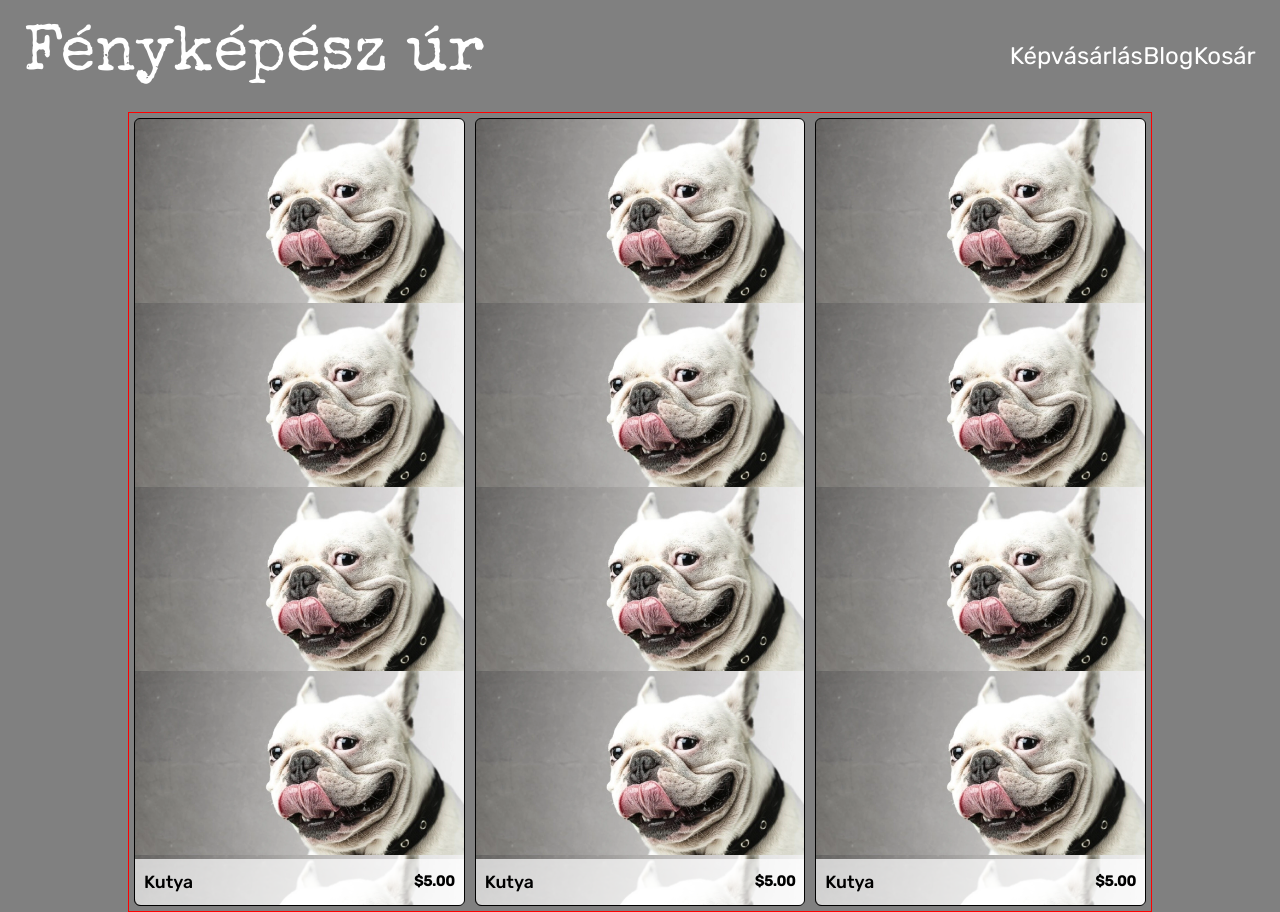
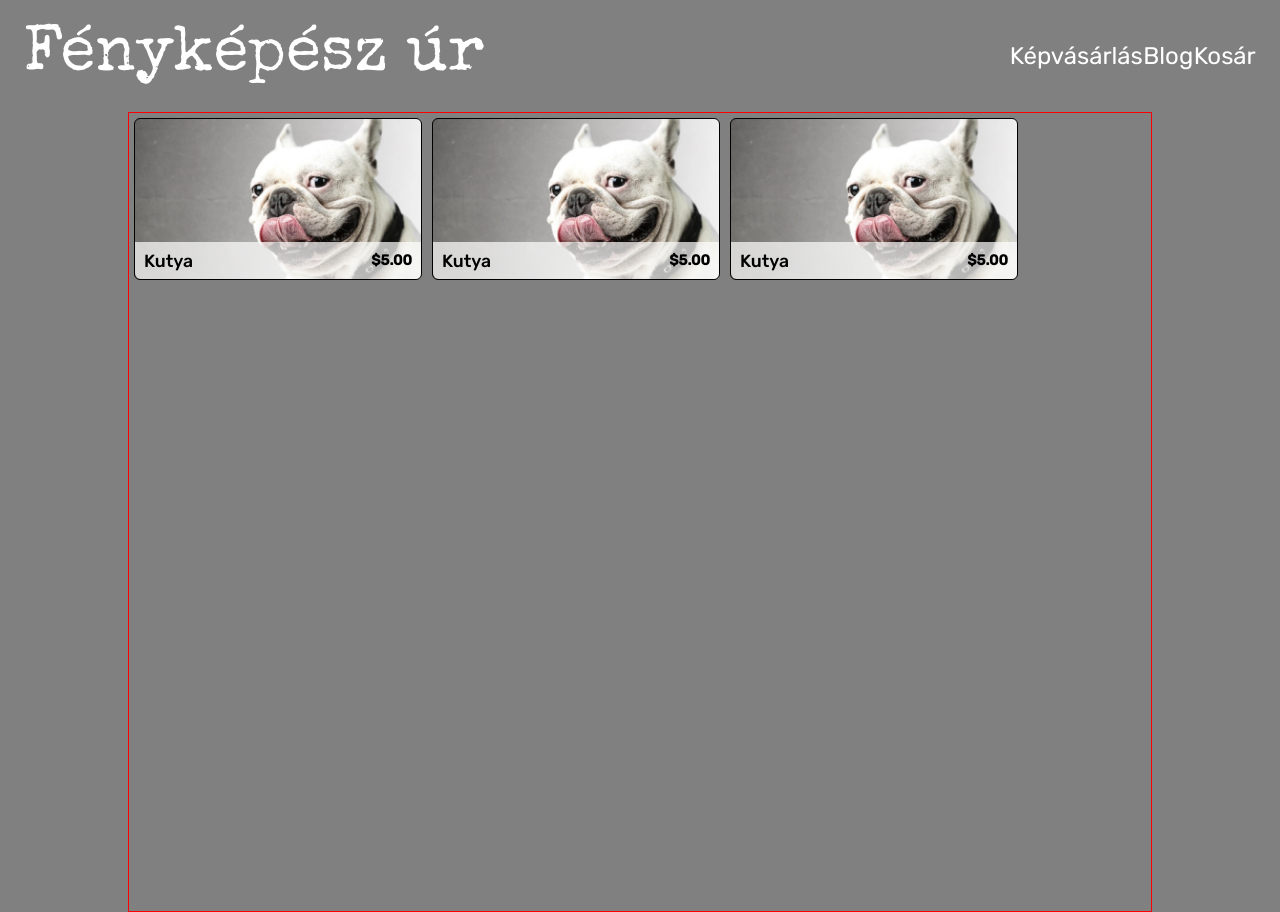
Before and after one commit to 0324bence/portfolio-example, a SvelteKit app: page /Gallery in a window 1280 px wide. Built offline with nearby package versions, Linux system fonts and the light colour scheme; a web font is replaced by a local one.

Commit message:
Adding Hyper Reference function to cards

```diff
--- a/src/components/Gallery/Card.svelte
+++ b/src/components/Gallery/Card.svelte
@@ -3,12 +3,12 @@
     import { base } from "$app/paths"
     export let title:string;
     export let price:string;
-    export let image:string;
+    export let imageID:string;
 </script>
 
 
-
-<div class="card" style="background-image: url('{base}/images/photos/{image}.webp');">
+<a href="gallery/{imageID}" class="card-link">
+    <div class="card" style="background-image: url('{base}/images/photos/{imageID}.webp');">
         <div class="card-belt">
             <div class="card-title">
                 <p> {title}</p>
@@ -20,7 +20,7 @@
 
         </div>
     </div>
-
+</a>
 
 <style lang="scss">
 
@@ -28,9 +28,12 @@
 
     * {
         font-family:'Rubik', 'Arial Narrow', Arial, sans-serif;
+        text-decoration: none !important;
+        color: black;
     }
 
     .card{
+
         min-width: 18em;
         max-width: 22em;
         aspect-ratio: 16/9;
--- a/src/routes/Gallery/+page.svelte
+++ b/src/routes/Gallery/+page.svelte
@@ -9,7 +9,7 @@
 
 <div class="body">
     {#each Array.from(Array(3).keys()) as _}
-        <Card image="0001" title="Kutya" price="$5.00"/>
+        <Card imageID="0001" title="Kutya" price="$5.00"/>
     {/each}
 
 
```
Lines whose indentation alone changed are shown as unchanged.
